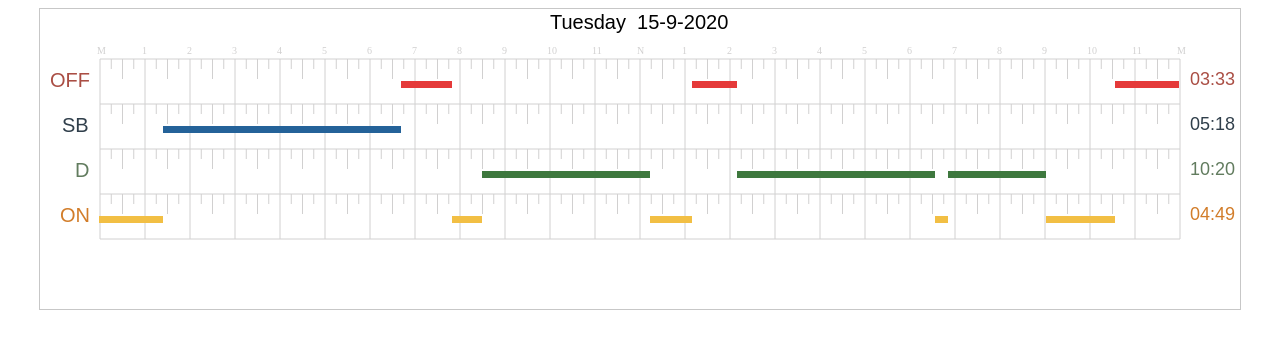
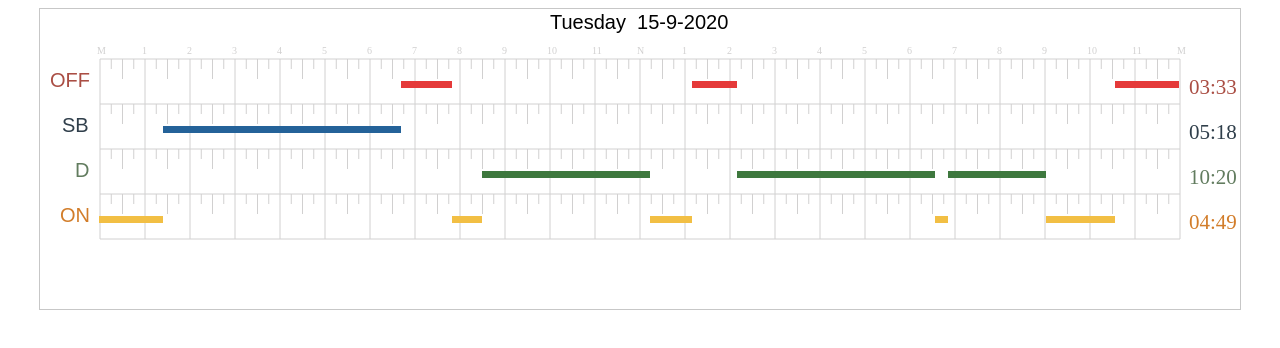
Before and after one commit to RinatOktaevich/TrackControl, an Angular app: page / in a window 1280 px wide. Shown: the top 348 px of the page. Built offline with nearby package versions, Linux system fonts and the light colour scheme.

Commit message:
Anchor sliding already shows time duration, yeah))

```diff
--- a/package.json
+++ b/package.json
@@ -19,6 +19,7 @@
     "@angular/platform-browser": "~10.0.6",
     "@angular/platform-browser-dynamic": "~10.0.6",
     "@angular/router": "~10.0.6",
+    "lodash": "^4.17.20",
     "rxjs": "~6.5.5",
     "tslib": "^2.0.0",
     "zone.js": "~0.10.3"
--- a/src/app/chart/chart.component.html
+++ b/src/app/chart/chart.component.html
@@ -1,5 +1,20 @@
 <div id="canvas-wrap">
     <canvas id="chart" width="1200" height="300"></canvas>
+    <div class="timePerState offDuty">
+        {{timeDurations.offDutyTimeDur}}
+    </div>
+    <div class="timePerState sleeper">
+        {{timeDurations.sbTimeDur}}
+    </div>
+    <div class="timePerState drive">
+        {{timeDurations.driveTimeDur}}
+    </div>
+    <div class="timePerState onDuty">
+        {{timeDurations.onDutyTimeDur}}
+    </div>
+
+
+
     <div id="anchor__left" class="pathDivider">
         <div class="anchor">
             <div class="dash">
--- a/src/app/chart/chart.component.scss
+++ b/src/app/chart/chart.component.scss
@@ -15,6 +15,27 @@ canvas {
         }
         &#anchor__right {
             left: 200px;
+        }
+    }
+    & .timePerState {
+        position: absolute;
+        font-size: 21px;
+        left: 1150px;
+        &.offDuty {
+            top: 67px;
+            color: #AA4E44;
+        }
+        &.sleeper {
+            top: 112px;
+            color: #303F4B;
+        }
+        &.drive {
+            top: 157px;
+            color: #627C5F;
+        }
+        &.onDuty {
+            top: 202px;
+            color: #D27D2A;
         }
     }
     & .anchor {
--- a/src/app/chart/chart.component.ts
+++ b/src/app/chart/chart.component.ts
@@ -10,6 +10,7 @@ import { ColorPalette } from "./../../assets/ColorPalette";
 import { DragAbleAnchor, LeftOrRight } from "./../../assets/DragAbleAnchor";
 import { PathData } from 'src/assets/Data';
 import { AnchorDraggedResponce } from 'src/assets/AnchorDraggedResponce';
+import { cloneDeep } from "lodash"
 
 //*
 //*
@@ -82,6 +83,20 @@ export class ChartComponent implements OnInit, AfterViewInit {
   private onDutyColorDim = "rgba(242, 190, 68, 0.5)";
   ////////////
 
+  timeDurations = {
+    offDutyTimeDur: new Time(0, 0),
+    sbTimeDur: new Time(0, 0),
+    onDutyTimeDur: new Time(0, 0),
+    driveTimeDur: new Time(0, 0),
+    reset: function () {
+      this.offDutyTimeDur = new Time(0, 0);
+      this.sbTimeDur = new Time(0, 0);
+      this.onDutyTimeDur = new Time(0, 0);
+      this.driveTimeDur = new Time(0, 0);
+    }
+  };
+
+
 
   constructor() {
   }
@@ -102,9 +117,15 @@ export class ChartComponent implements OnInit, AfterViewInit {
     rightAnc.style.display = "none";
   }
 
+  private canvasOnClick() {
+    this.hideAnchors();
+    this.filteredArr = cloneDeep(this.dataArr);
+    this.update();
+  }
+
   ngAfterViewInit() {
     this.canvas = document.getElementById("chart");
-    this.canvas.addEventListener("click", this.hideAnchors.bind(this));
+    this.canvas.addEventListener("click", this.canvasOnClick.bind(this));
 
     this.ctx = this.canvas.getContext('2d');
 
@@ -114,8 +135,7 @@ export class ChartComponent implements OnInit, AfterViewInit {
   }
 
   ngOnInit(): void {
-
-    this.filteredArr = this.dataArr;
+    this.filteredArr = cloneDeep(this.dataArr);
 
     //cell config variables
     this.cellSize = this.canvasConfig.grid.cell.size;
@@ -154,11 +174,13 @@ export class ChartComponent implements OnInit, AfterViewInit {
   }
 
 
-  private OnAnchorDragged(data: AnchorDraggedResponce) {
+  private OnAnchorDragged(_data: AnchorDraggedResponce) {
 
-    console.log("data");
-    console.log(data);
+    let changedIndex = this.filteredArr.findIndex(v => v.id == _data.data.id);
+    this.filteredArr[changedIndex].date.setHours(_data.newTime.hours);
+    this.filteredArr[changedIndex].date.setMinutes(_data.newTime.minutes);
 
+    this.update();
   }
 
 
@@ -330,7 +352,9 @@ export class ChartComponent implements OnInit, AfterViewInit {
     }
   }
 
-
+  private update() {
+    this.calculateTimeDurations(this.timeDurations);
+  }
 
   private text() {
     this.drawCurrentDate();
@@ -350,39 +374,44 @@ export class ChartComponent implements OnInit, AfterViewInit {
 
   private TimedurationPerState() {
 
-    let timeDurations = {
-      offDutyTimeDur: new Time(0, 0),
-      sbTimeDur: new Time(0, 0),
-      onDutyTimeDur: new Time(0, 0),
-      driveTimeDur: new Time(0, 0)
-    };
+    // let timeDurations = {
+    //   offDutyTimeDur: new Time(0, 0),
+    //   sbTimeDur: new Time(0, 0),
+    //   onDutyTimeDur: new Time(0, 0),
+    //   driveTimeDur: new Time(0, 0)
+    // };
 
-    this.calculateTimeDurations(timeDurations);
-    this.drawTimeDurations(timeDurations);
+    this.calculateTimeDurations(this.timeDurations);
+    // this.drawTimeDurations(this.timeDurations);
 
   }
 
-  private drawTimeDurations(timeDurations) {
-    this.ctx.font = "18px sans-serif";
-    //OFF
-    this.ctx.fillStyle = "#AA4E44";
-    this.ctx.fillText(timeDurations.offDutyTimeDur, this.tempX + (this.cols * this.cellSize) + 10, this.tempY + this.cellHalf + 3);
+  // private drawTimeDurations(timeDurations) {
+  //   this.ctx.font = "18px sans-serif";
+  //   //OFF
+  //   // this.ctx.fillStyle = "#AA4E44";
+  //   // this.ctx.fillText(timeDurations.offDutyTimeDur, this.tempX + (this.cols * this.cellSize) + 10, this.tempY + this.cellHalf + 3);
 
-    //SB
-    this.ctx.fillStyle = "#303F4B";
-    this.ctx.fillText(timeDurations.sbTimeDur, this.tempX + (this.cols * this.cellSize) + 10, this.tempY + (this.cellSize + this.cellHalf) + 3);
+  //   //SB
+  //   this.ctx.fillStyle = "#303F4B";
+  //   console.log("SB coordinates");
 
-    //D
-    this.ctx.fillStyle = "#627C5F";
-    this.ctx.fillText(timeDurations.driveTimeDur, this.tempX + (this.cols * this.cellSize) + 10, this.tempY + (this.cellSize * 2 + this.cellHalf) + 3);
+  //   console.log("x:" + (this.tempX + (this.cols * this.cellSize) + 10) + "    Y: "+ (this.tempY + (this.cellSize + this.cellHalf) + 3));
 
-    //ON
-    this.ctx.fillStyle = "#D27D2A";
-    this.ctx.fillText(timeDurations.onDutyTimeDur, this.tempX + (this.cols * this.cellSize) + 10, this.tempY + (this.cellSize * 3 + this.cellHalf) + 3);
-  }
+  //   // this.ctx.fillText(timeDurations.sbTimeDur, this.tempX + (this.cols * this.cellSize) + 10, this.tempY + (this.cellSize + this.cellHalf) + 3);
+
+  //   //D
+  //   this.ctx.fillStyle = "#627C5F";
+  //   // this.ctx.fillText(timeDurations.driveTimeDur, this.tempX + (this.cols * this.cellSize) + 10, this.tempY + (this.cellSize * 2 + this.cellHalf) + 3);
+
+  //   //ON
+  //   this.ctx.fillStyle = "#D27D2A";
+  //   // this.ctx.fillText(timeDurations.onDutyTimeDur, this.tempX + (this.cols * this.cellSize) + 10, this.tempY + (this.cellSize * 3 + this.cellHalf) + 3);
+  // }
 
 
   private calculateTimeDurations(timeDurations) {
+    timeDurations.reset();
     let endOfTheDay: Date = new Date(this.filteredArr[0].date.toUTCString());
     endOfTheDay.setHours(23);
     endOfTheDay.setMinutes(59);
--- a/src/assets/Data.ts
+++ b/src/assets/Data.ts
@@ -4,10 +4,10 @@ import { Point } from './Point';
 export class Data {
     id: string;
     [x: string]: any;
-    date;
-    lat;
-    lng;
-    eventType;
+    date: Date;
+    lat: number;
+    lng: number;
+    eventType: EventType;
 
     constructor(_date: Date, _lat: number, _lng: number, _eventType: EventType) {
         this.date = _date;
--- a/src/assets/DragAbleAnchor.ts
+++ b/src/assets/DragAbleAnchor.ts
@@ -4,6 +4,8 @@ import { takeUntil, switchMap, map } from 'rxjs/operators'
 import { Time } from './Time';
 import { TimeUtil } from './TimeUtil'
 import { AnchorDraggedResponce } from "./AnchorDraggedResponce";
+import { cloneDeep } from "lodash"
+
 
 export class DragAbleAnchor {
     //private
@@ -59,14 +61,15 @@ export class DragAbleAnchor {
 
 
     SetData(_data: PathData, _nextData: PathData) {
-        this.dataObject = _data;
-        this.nextDataObject = _nextData;
+        this.dataObject = cloneDeep(_data);
+        this.nextDataObject = cloneDeep(_nextData);
     }
 
     private onMouseMove(e) {
         this.xPos1 = this.xPos2 - e.clientX;
         this.xPos2 = e.clientX;
         let elementPos = (this.element.offsetLeft - this.xPos1);
+
 
         if (this.isInPlace(elementPos)) {
             this.element.style.left = (elementPos) + "px";
@@ -86,13 +89,18 @@ export class DragAbleAnchor {
     private newTimeForData(data: PathData, newXPos: number): Time {
         let oldPos = data.lineStroke.startPoint.x;
         let diffInPX: number;
+        let newTime: Time;
         if (newXPos > oldPos) {
             diffInPX = newXPos - oldPos;
+            let diffInTime = TimeUtil.strokeLengthToTime(diffInPX);
+            newTime = TimeUtil.sumUpTimes(TimeUtil.dateToTime(data.date), diffInTime);
 
         } else {
             diffInPX = oldPos - newXPos;
+            let diffInTime = TimeUtil.strokeLengthToTime(diffInPX);
+            newTime = TimeUtil.differTimes(TimeUtil.dateToTime(data.date), diffInTime);
         }
-        return TimeUtil.strokeLengthToTime(diffInPX);
+        return newTime;
     }
 
 
--- a/src/assets/TimeUtil.ts
+++ b/src/assets/TimeUtil.ts
@@ -70,4 +70,18 @@ export class TimeUtil {
         let minutes = (pixels / 45) * 60;
         return this.minutesConvertToTime(minutes);
     }
+
+
+    static dateToTime(date: Date) {
+        return new Time(date.getHours(), date.getMinutes());
+    }
+
+
+    static differTimes(bigger: Time, less: Time): Time {
+        let biggerInseconds = (bigger.hours * 60 * 60) + (bigger.minutes * 60);
+        let lessInseconds = (less.hours * 60 * 60) + (less.minutes * 60);
+        let diffInSeconds = biggerInseconds - lessInseconds;
+
+        return TimeUtil.secondsConvertToTime(diffInSeconds);
+    }
 }
```
Also changed, not shown: 1 other file (tests, documents, lock files or other folders).
